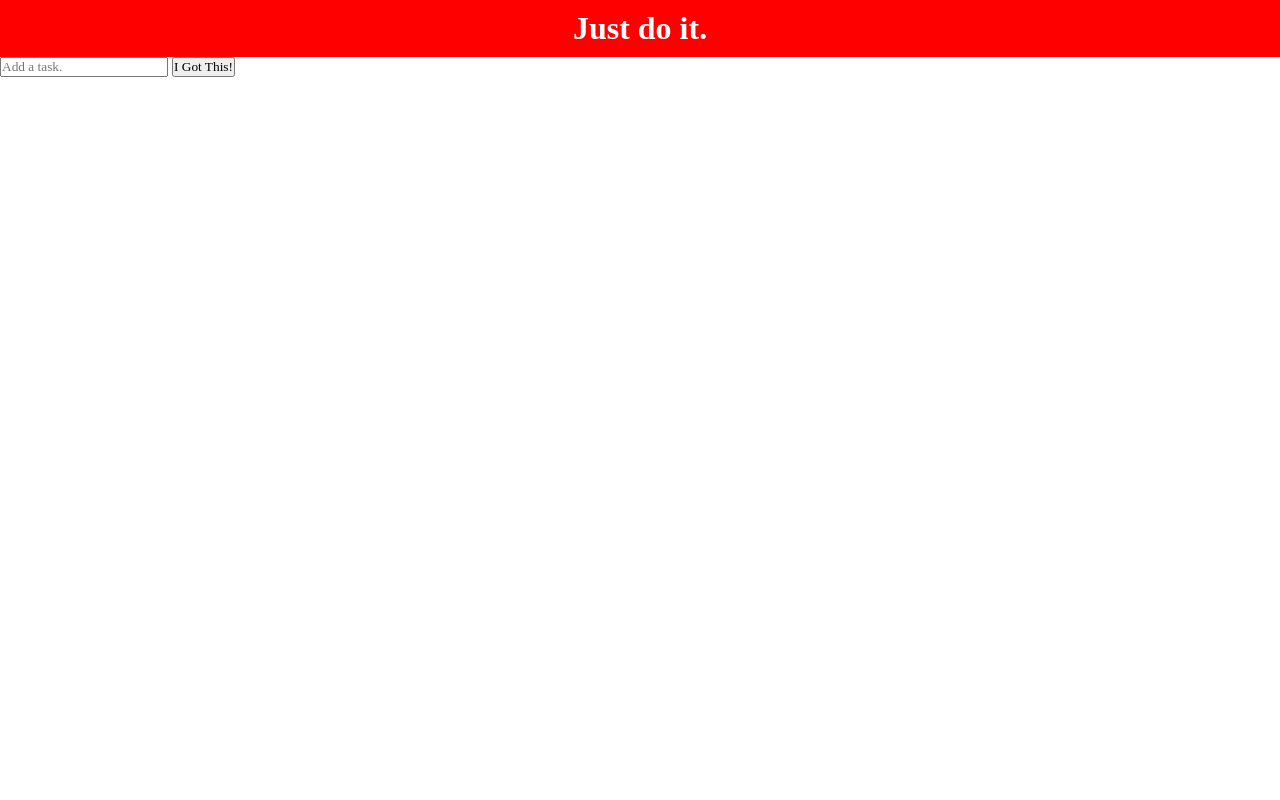
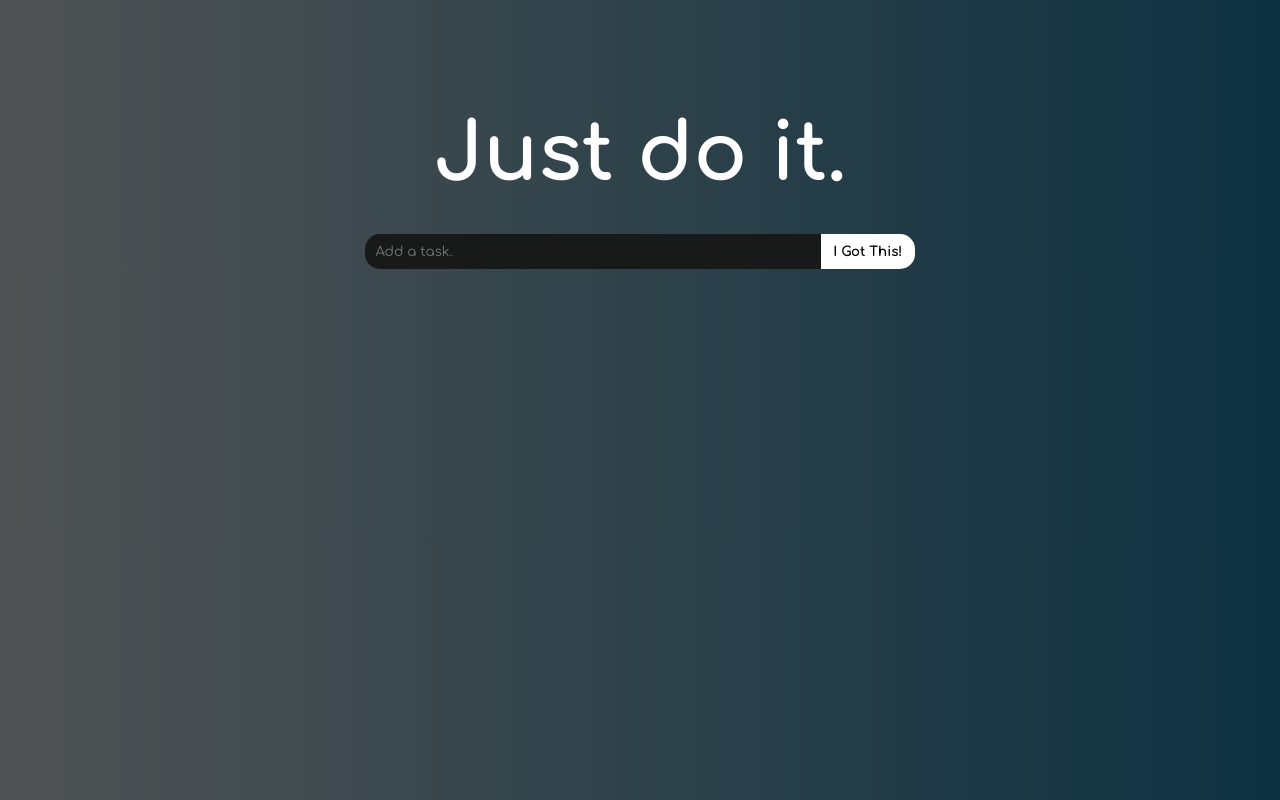
Before and after one commit to JuanQuiroga7/ToDoList, a plain HTML site: page index.html in a window 1280 px wide. Drawn offline with Linux system fonts and the light colour scheme.

Commit message:
style: :lipstick: Titulo y barra de navegacion finalizada
Se finaliza pagina estandar con background, titulo y barra de navegacion

```diff
--- a/css/style.css
+++ b/css/style.css
@@ -6,15 +6,55 @@
     box-sizing: border-box;
 }
 
-.header{
-    background: red;
-    color: var(--color-5);
+body{
+    background: linear-gradient(to right, var(--color-2), var(--color-1));
     display: flex;
+    flex-direction: column;
     justify-content: center;
     align-items: center;
 }
 
+.header{
+    /* background: red; */
+    color: var(--color-5);
+    margin-top: 100px;
+}
+
 .header h1{
-    font-size: 2rem;
+    font-family: "Com-Bold";
+    font-size: 5rem;
     padding: 10px;
 }
+
+.search__container{
+    /* background: yellow; */
+    display: flex;
+    justify-content: center;
+    margin-top: 25px;
+}
+
+#input__search{
+    background: #181a1a;
+    width: 480px;
+    height: 35px;
+    padding: 10px;
+    border: none;
+    color: var(--color-5);
+    font-family: "Com-Reg";
+    border-top-left-radius: 15px;
+    border-bottom-left-radius: 15px;
+}
+
+#button__search{
+    background: var(--color-5);
+    width: 18%;
+    border: none;
+    font-family: "Com-Bold";
+    border-top-right-radius: 15px;
+    border-bottom-right-radius: 15px;
+}
+
+#button__search:hover{
+    cursor: pointer;
+    scale: 1.04;
+}
--- a/index.html
+++ b/index.html
@@ -17,6 +17,11 @@
         </div>
     </nav>
     <main>
+        <div class="timer__container">
+            <span id="clock"></span>
+        </div>
+
+
 
     </main>
 </body>
```
